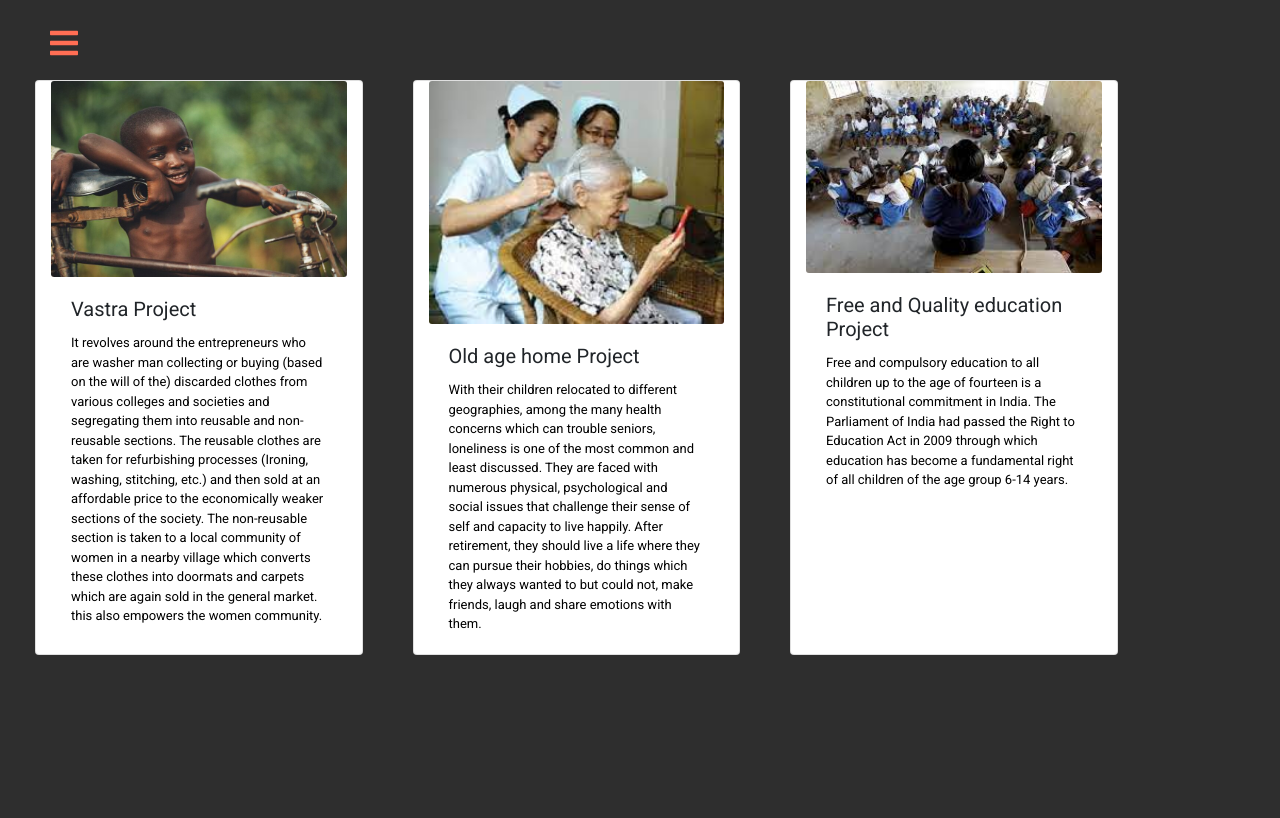
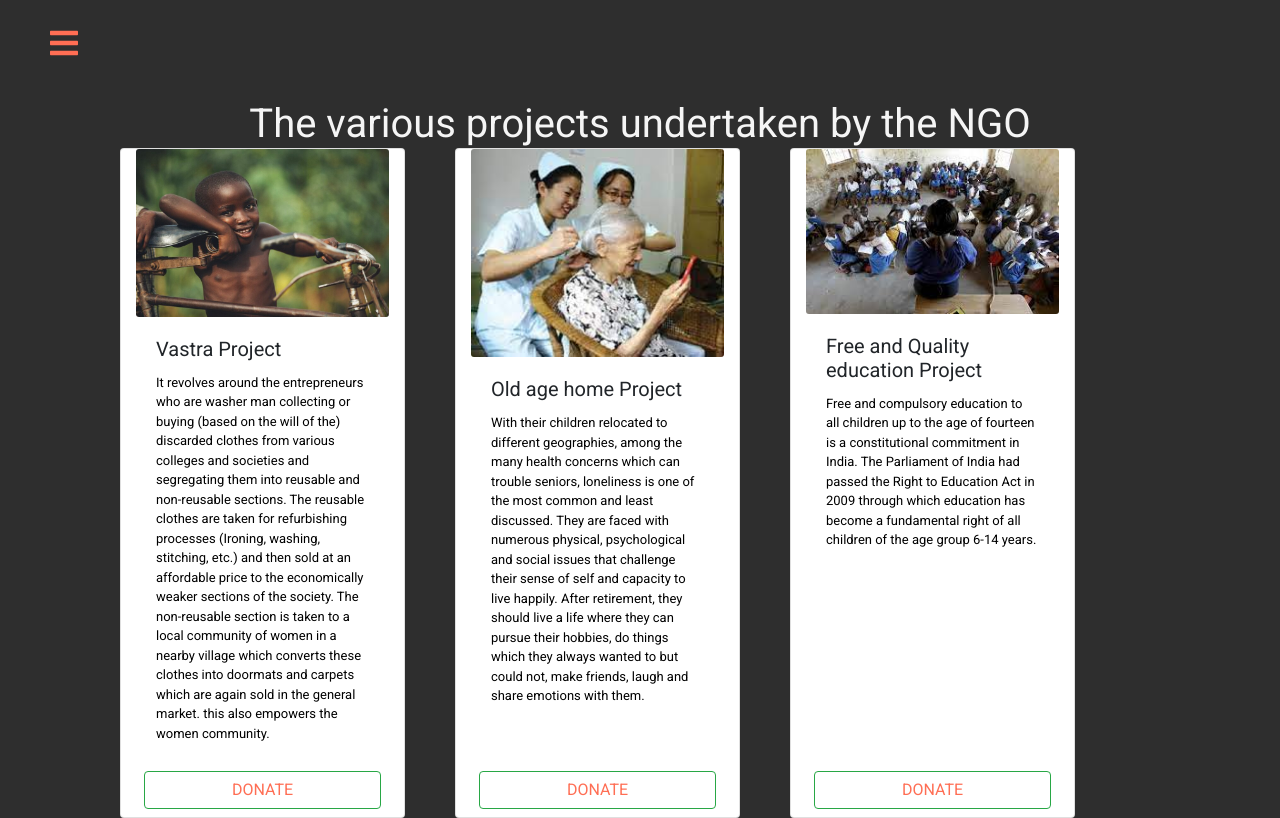
Before and after one commit to Preetesh21/DMS, a React (Create React App) app: page /projects in a window 1280 px wide. Built offline with nearby package versions, Linux system fonts and the light colour scheme.

Commit message:
final commit

```diff
--- a/src/components/AllNGOsDisplay.js
+++ b/src/components/AllNGOsDisplay.js
@@ -39,7 +39,7 @@ class AllNGOs extends React.Component{
                                 <p className="card-text" style={{color:"black"}}>{value["desc"]}</p>
                             </div>
                             <div style={{margin:"10px"}}>
-                                <button class="btn btn-outline-success m-2">Donate</button>
+                                <button class="btn btn-outline-success m-2"><a href='/form'>Donate</a></button>
                                 <a href='/projects' class="btn btn-outline-info m-2">Know More</a>
                             </div>
                             </div>
--- a/src/components/NGOprojects.js
+++ b/src/components/NGOprojects.js
@@ -20,18 +20,24 @@ class NGOprojects extends React.Component{
     render(){
         return(
             <Fragment>
+             <h1 className="text-center">The various projects undertaken by the NGO</h1>
+            <div className="container">
+
                 <div class="row">
                 {NGOS.map((value,index)=>{
                     return (
-                        <div class="card col-md-3" style={{width: "18rem", marginLeft:"50px"}}>
+                        <div class="card col-md-3" style={{width: "20rem", marginLeft:"50px"}}>
                             <img src={value["logo"]} class="card-img" alt="..."/>
                             <div class="card-body">
                                 <h5 class="card-title">{value["name"]}</h5>
                                 <p style={{color:"black"}} class="card-text">{value["desc"]}</p>
                             </div>
+                            <button class="btn btn-outline-success m-2"><a href='/form'>Donate</a></button>
+
                         </div>
                     );
                     })}
+                </div>
                 </div>
             </Fragment>
         );
```
